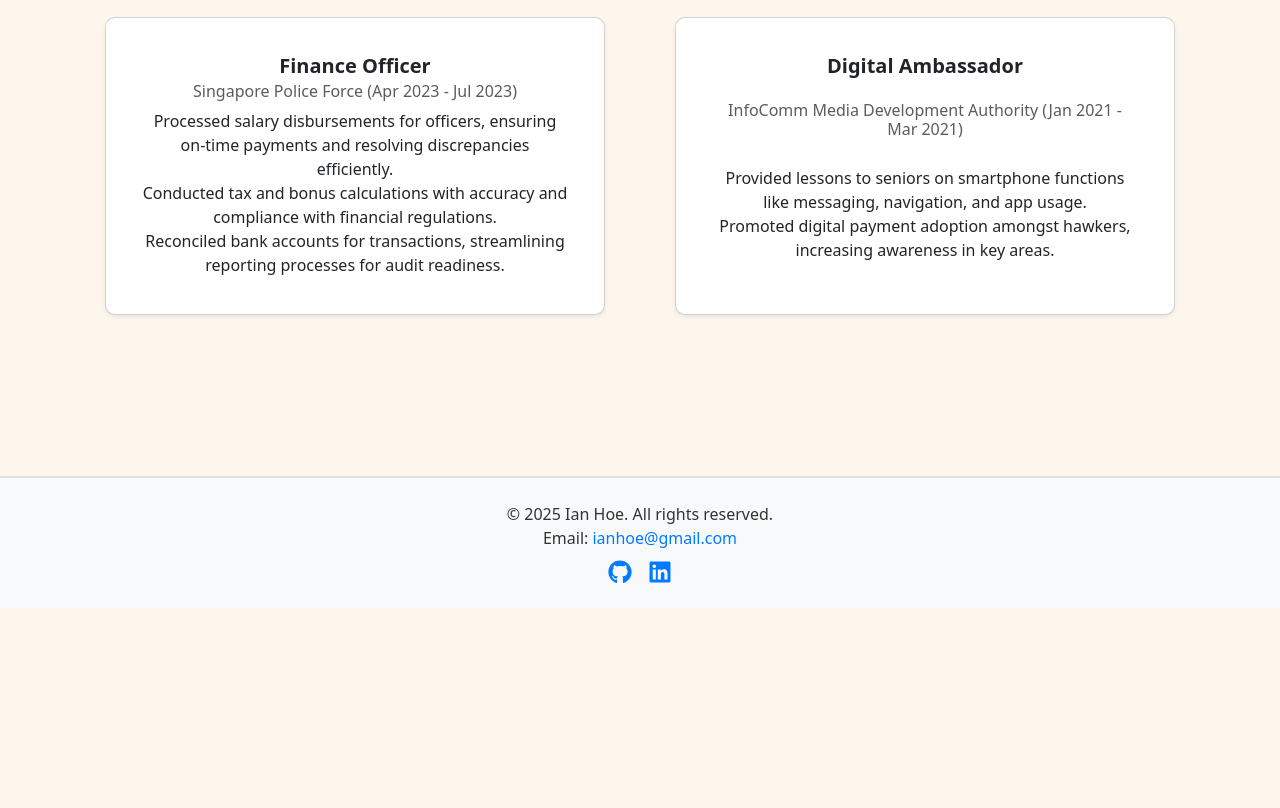
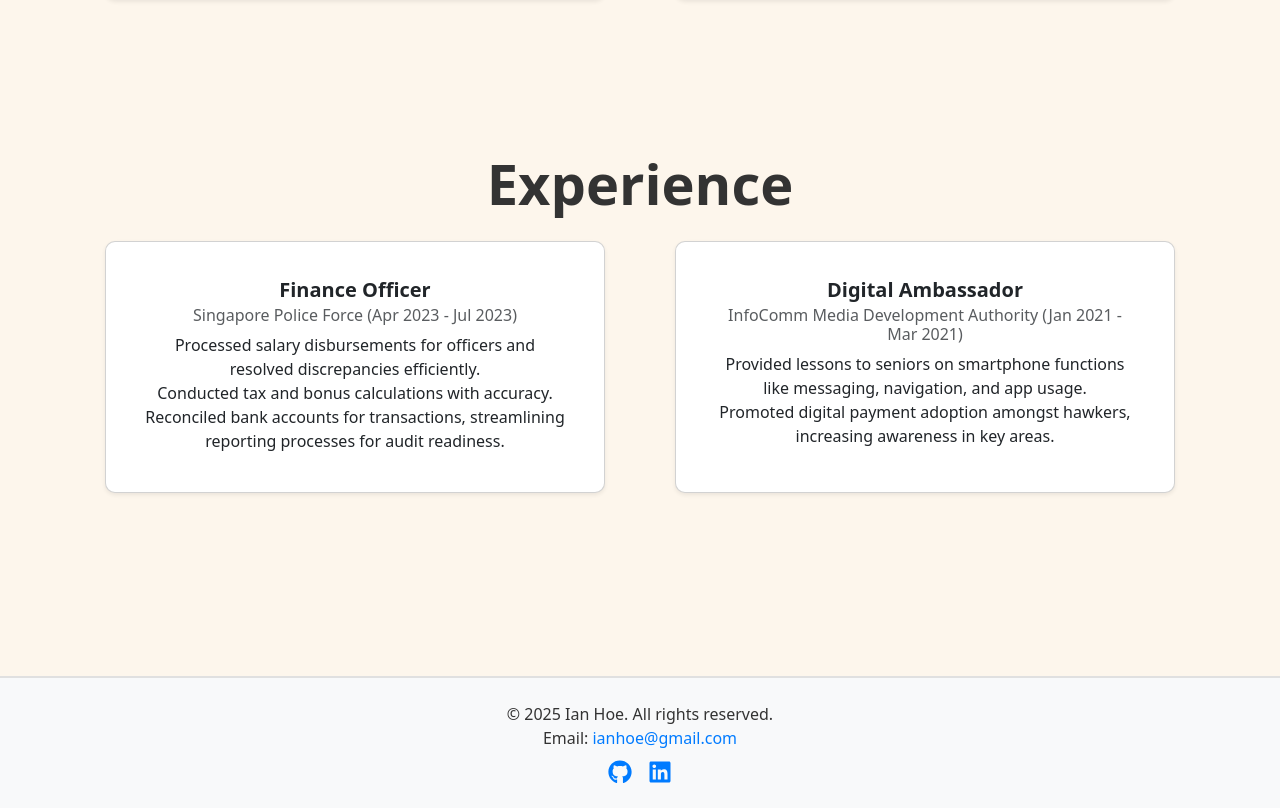
Before and after one commit to eohnai/personal-website, a React (Vite) app: page / in a window 1280 px wide. Shown: the part 1372-2180 px from the top of the page. Before the commit the page ends 1980 px from the top, so only its background shows below. Built offline with nearby package versions, Linux system fonts and the light colour scheme.

Commit message:
adjusted home and experience description

```diff
--- a/src/App.css
+++ b/src/App.css
@@ -14,7 +14,17 @@ body {
 }
 
 /* Sections */
-.section {
+#home {
+    height: 100vh;
+    display: flex;
+    justify-content: center;
+    align-items: center;
+    padding: 50px 20px;
+    background-color: #FDF6EC;
+}
+
+#projects,
+#experience {
     height: 75vh;
     display: flex;
     justify-content: center;
--- a/src/components/Experience.tsx
+++ b/src/components/Experience.tsx
@@ -12,16 +12,13 @@ const Experience = () => {
               <p className="card-text">
                 <ul className="list-unstyled">
                   <li>
-                    Processed salary disbursements for officers, ensuring on-time
-                    payments and resolving discrepancies efficiently.
+                    Processed salary disbursements for officers and resolved discrepancies efficiently.
                   </li>
                   <li>
-                    Conducted tax and bonus calculations with accuracy and compliance
-                    with financial regulations.
+                    Conducted tax and bonus calculations with accuracy.
                   </li>
                   <li>
-                    Reconciled bank accounts for transactions, streamlining reporting
-                    processes for audit readiness.
+                    Reconciled bank accounts for transactions, streamlining reporting processes for audit readiness.
                   </li>
                 </ul>
               </p>
```
